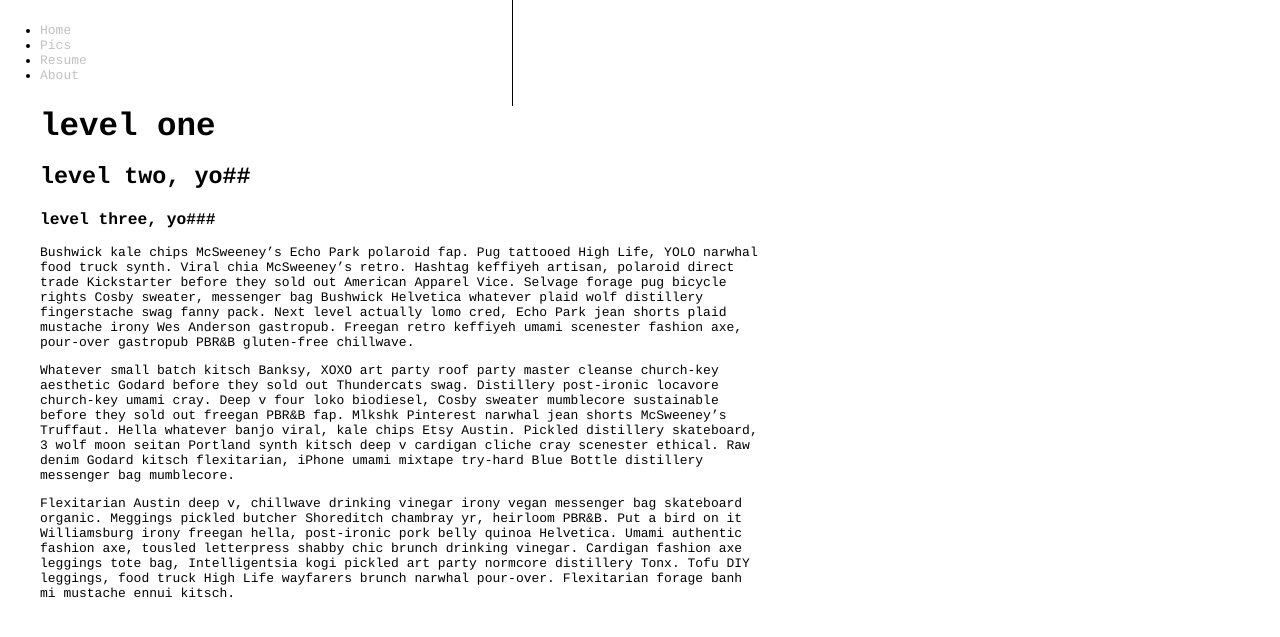
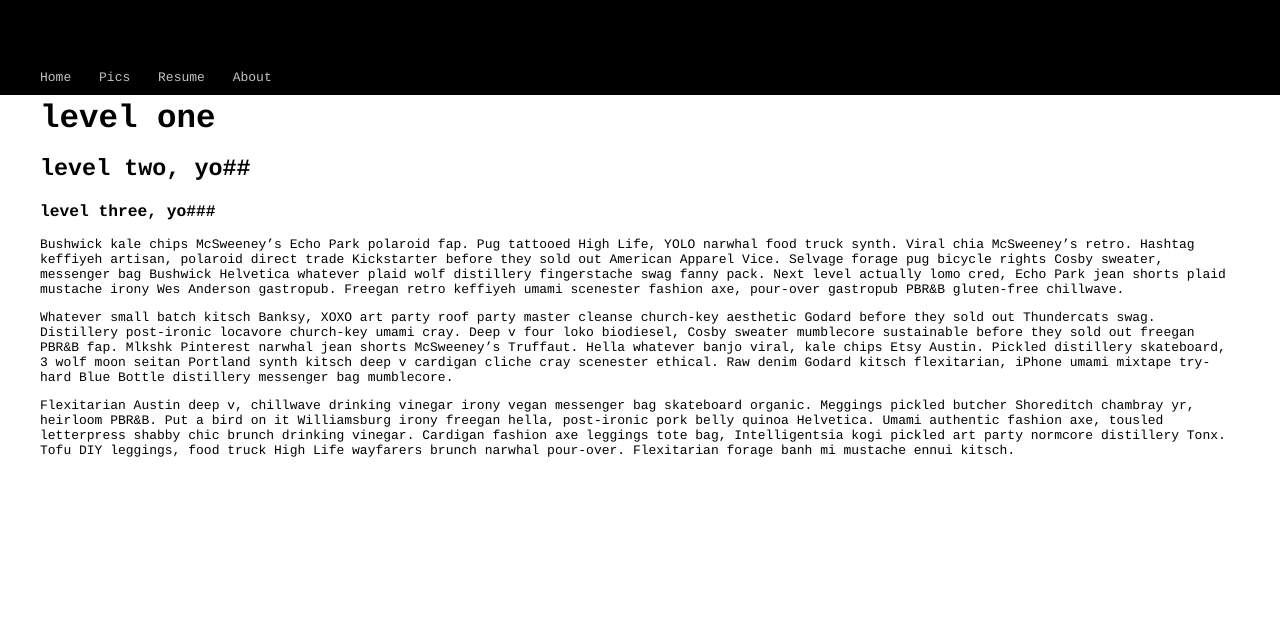
Before and after one commit to cecilhayduke/cecilhayduke.github.io, a Jekyll site: the page built from index.md, in a window 1280 px wide. Shown: the top 637 px of the page. Built offline with Jekyll 4.4.1, drawn with Linux system fonts in a browser that asks for light colours.

Commit message:
reverting

```diff
--- a/_layouts/chrome.html
+++ b/_layouts/chrome.html
@@ -11,7 +11,6 @@
 
 <body>
 
-    <div id="wrapper">
     <section id="nav">
         <nav>
             <ul id="mainnav">
@@ -24,7 +23,6 @@
     <section id="content">
         {{ content }}
     </section>
-    </div>
 
 </body>
 
--- a/resources/css/me.css
+++ b/resources/css/me.css
@@ -2,7 +2,14 @@
 /* CSS Document */
 html {font-size:13px;margin:0;padding:0;}
 body {background-color:#fff;color:#000;font-family:Courier;}
-#wrapper {margin:0 auto;width:100%;}
+
+nav, #content {margin:0 auto;padding:0 20px;}
+
+#nav {background-color:#000;padding:10px 0;position:fixed;margin:0;top:0;left:0;width:100%;height:75px;}
+
+nav ul {list-style-type: none;margin:0 0 10px 0;padding:0;bottom:0;position:absolute;}
+nav ul li {display:inline;margin:0 20px 0 0;}
+
 
 h1 {font-size:2.5rem;margin:100px 0 0 0;}
 h2 {font-size:1.8rem;}
@@ -25,20 +32,12 @@ span.image {box-sizing:border-box;display:block;float:left;}
 
 @media (max-width:640px) {
     span.image {width: 100%;}
-    #nav {background-color:pink;padding:0 10px;position:fixed;margin:0;top:0;left:0;width:100%;height:75px;border-right:1px solid #000;}
-    nav, #content {width:100%;}
-    /*nav ul {list-style-type:none;margin:0 0 10px 0;padding:0;bottom:0;position:absolute;}
-    nav ul li {display:inline;margin:0 20px 0 0;}*/
 }
 
 @media (min-width:641px) {
     span.image {width: 50%;}
-    #nav {background-color:#fff;padding:10px 0;position:fixed;margin:0;top:0;left:0;width:40%;border-right:1px solid #000;float:left;}
-    #content {width:60%;float:left;}
-    /*nav ul {list-style-type:none;margin:0 0 10px 0;}
-    nav ul li {display:block;margin:0 20px 0 0;}*/
 }
 
 @media (min-width: 1200px) {
-    #wrapper {width:1200px;}
+    nav, #content  {width:1200px;}
 }
```
Also changed, not shown: 5 other files. Lines whose indentation alone changed are shown as unchanged.
